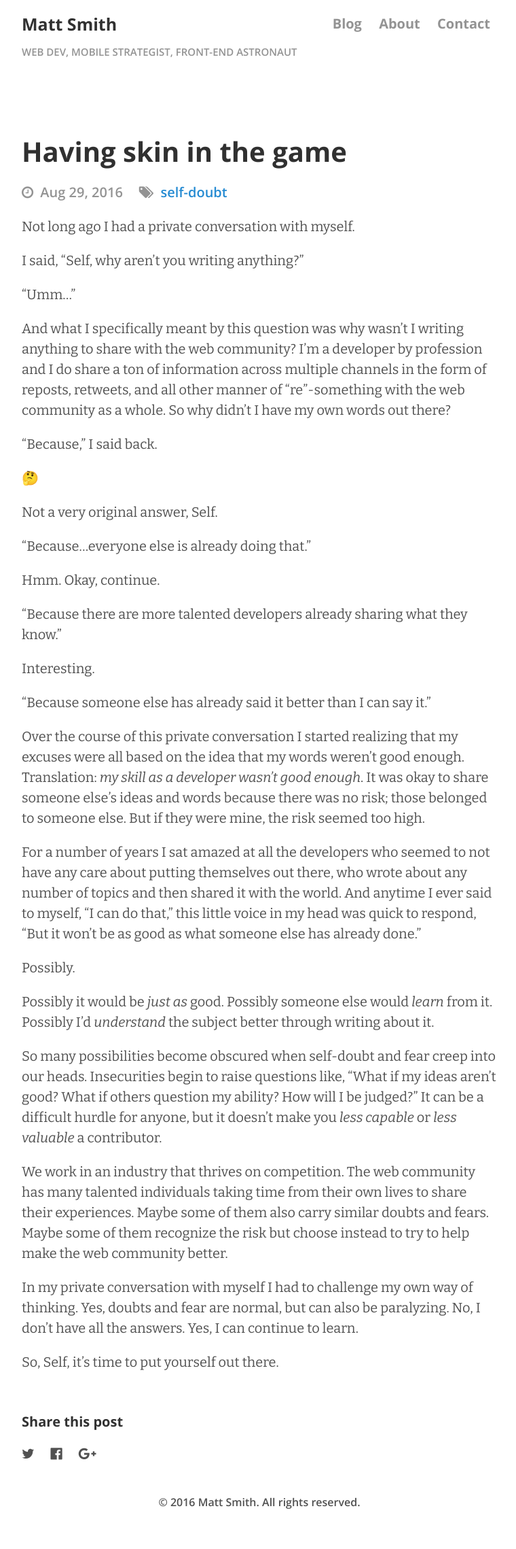
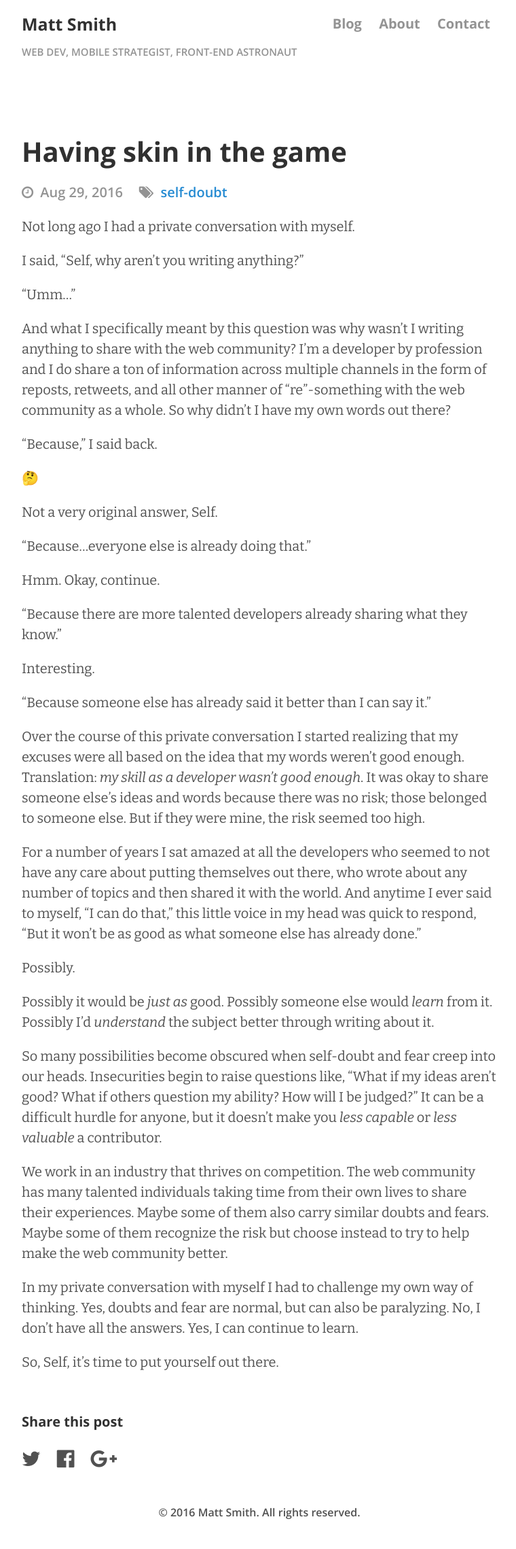
Before and after one commit to AllThingsSmitty/allthingssmitty.github.io, a Jekyll site: the page built from _posts/2016-08-29-having-skin-in-the-game.md, in a window 1280 px wide. Shown: the whole page at 68% size, without its empty margins (258-1018 px from the left). Built offline with Jekyll 4.4.1, drawn with Linux system fonts in a browser that asks for light colours; nearby versions of some CDN libraries; comment, search, counter and statistics services are not loaded.

Commit message:
Refactored nesting

```diff
--- a/_sass/_share.scss
+++ b/_sass/_share.scss
@@ -11,6 +11,10 @@
     &:hover {
       color: $blue;
     }
+  }
+
+  .fa {
+    font: 1.5rem/1.5 FontAwesome;
   }
 }
 
@@ -30,11 +34,11 @@
 
     a {
       color: inherit;
-    }
 
-    a:hover {
-      color: $link-color;
-      text-decoration: none;
+      &:hover {
+        color: $link-color;
+        text-decoration: none;
+      }
     }
 
     .fa {
```
